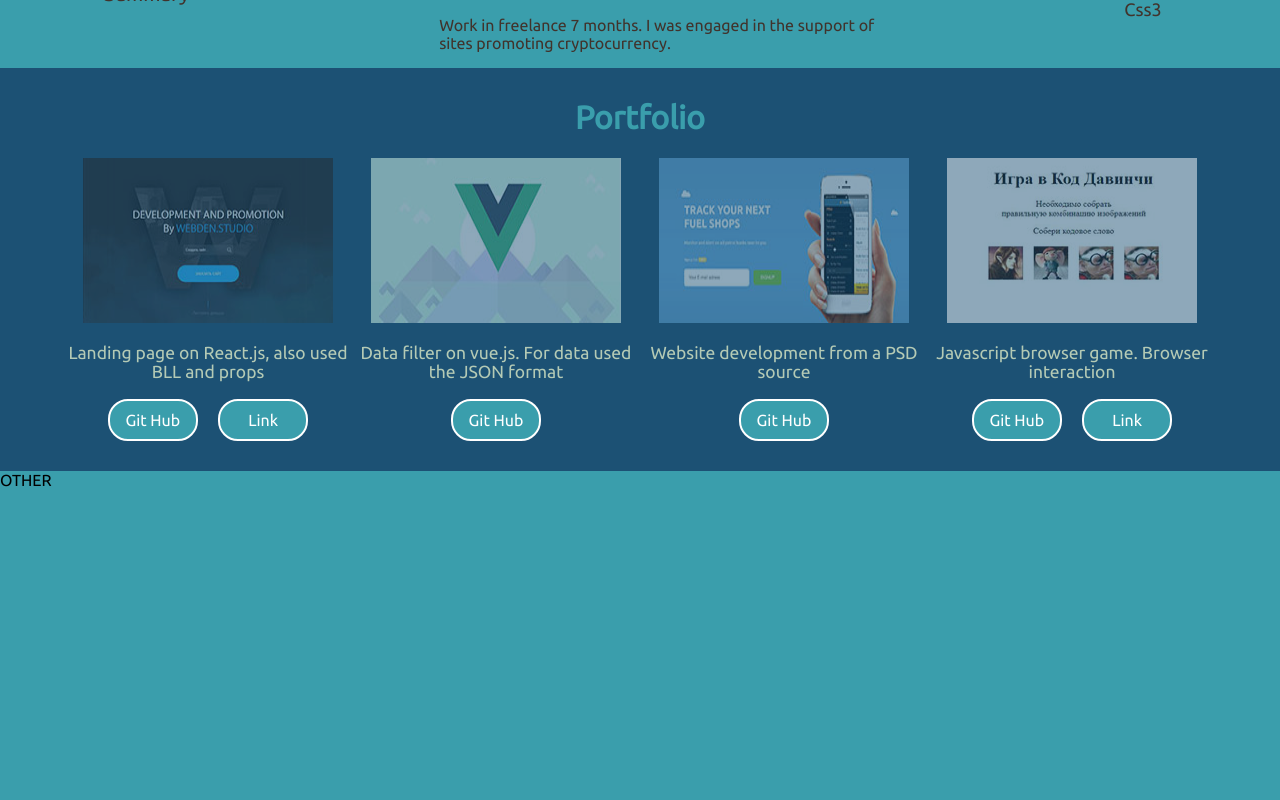
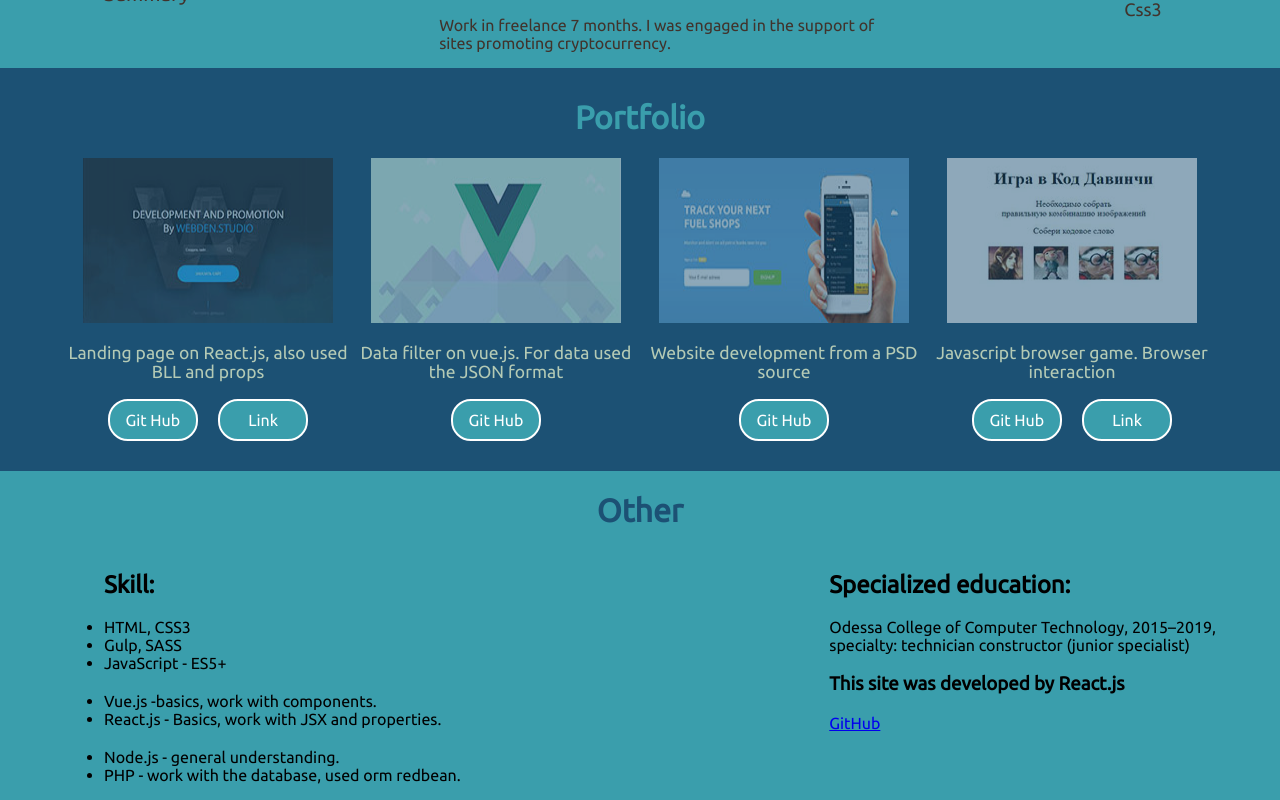
Before and after one commit to MrKrasnov/MrKrasnov, a React (Create React App) app: page / in a window 1280 px wide. Shown: the part 487-1287 px from the top of the page. Before the commit the page ends 976 px from the top, so only its background shows below. Built offline with nearby package versions, Linux system fonts and the light colour scheme.

Commit message:
Performed the markup other.jsx

```diff
--- a/src/components/Other.jsx
+++ b/src/components/Other.jsx
@@ -3,7 +3,40 @@ import React from 'react';
 function Other(){
     return(
         <div>
-            OTHER
+            <div className="container">
+            <h1 className="other">Other</h1>
+            <div className="other-flex">
+                <div className="other-flex-skill">
+                    <ul><h2>Skill:</h2>
+                        <li>HTML, CSS3</li>
+                        <li>Gulp, SASS</li>
+                        <li className="other-flex-down">
+                        JavaScript - ES5+
+                        </li>
+                        <li>Vue.js -basics, work with components.</li>
+                        <li className="other-flex-down">
+                        React.js - Basics, work with JSX and properties.
+                        </li>
+                        <li>
+                        Node.js - general understanding.
+                        </li>
+                        <li>
+                        PHP - work with the database, used orm redbean.
+                        </li>
+                    </ul>
+                </div>
+                <div className="other-flex-skill-education">
+                    <h2>Specialized education:</h2>
+                    <p>Odessa College of Computer Technology, 2015–2019, <br/>
+                    <span>specialty:</span> technician constructor (junior specialist)
+                    </p>
+                    <div>
+                        <h3>This site was developed by React.js</h3>
+                        <a href="https://github.com/MrKrasnov/MrKrasnov">GitHub</a>
+                    </div>
+                </div>
+            </div>
+            </div>
         </div>
     )
 }
--- a/src/sass/App.sass
+++ b/src/sass/App.sass
@@ -7,3 +7,4 @@ body
 @import header
 @import main
 @import portfolio
+@import other
--- /dev/null
+++ b/src/sass/_other.sass
@@ -0,0 +1,8 @@
+.other
+    text-align: center
+    color: #1c5174
+    &-flex
+        display: flex
+        justify-content: space-between
+        &-down
+            margin-bottom: 20px
```
